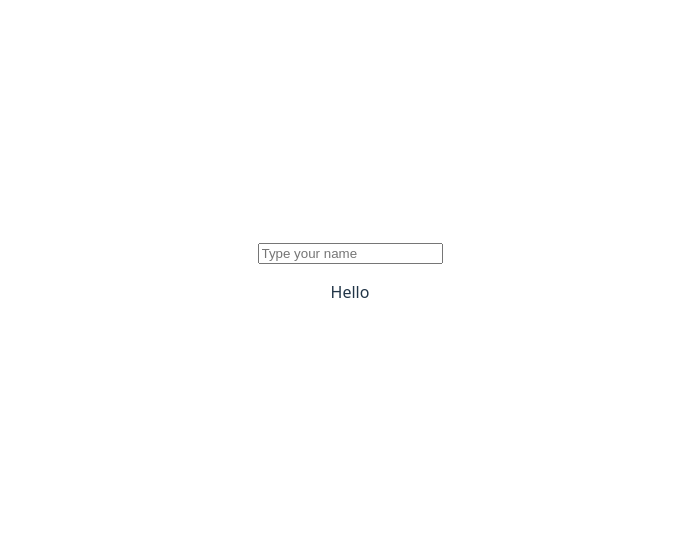
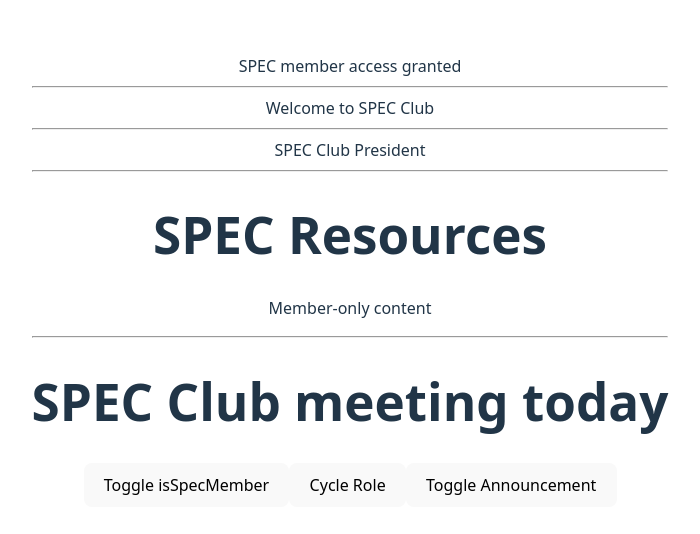
Before and after one commit to Hawi-G/spec-frontend-journey, a Vue app: page / in a window 1280 px wide. Shown: the part 120-654 px from the top of the page, without its empty margins (290-990 px from the left). Built offline with nearby package versions, Linux system fonts and the light colour scheme.

Commit message:
examples

```diff
--- a/src/App.vue
+++ b/src/App.vue
@@ -1,9 +1,74 @@
-<script setup>
-import {ref} from 'vue'
-const name=ref('')
+<template>
+  <div>
+    <!-- v-if -->
+    <div v-if="isSpecMember">
+      SPEC member access granted
+    </div>
+    <hr />
+
+    <!-- v-if / v-else -->
+    <div v-if="isSpecMember">
+      Welcome to SPEC Club
+    </div>
+    <div v-else>
+      Please join SPEC Club
+    </div>
+    <hr />
+
+    <!-- v-else-if -->
+    <div v-if="role === 'president'">
+      SPEC Club President
+    </div>
+    <div v-else-if="role === 'leader'">
+      SPEC Team Leader
+    </div>
+    <div v-else>
+      SPEC Member
+    </div>
+    <hr />
+
+    <!-- v-if on template -->
+    <template v-if="isSpecMember">
+      <h1>SPEC Resources</h1>
+      <p>Member-only content</p>
+    </template>
+    <hr />
+
+    <!-- v-show -->
+    <h1 v-show="showAnnouncement">
+      SPEC Club meeting today
+    </h1>
+
+    <!-- Optional buttons to toggle state for testing -->
+    <div style="margin-top: 1rem;">
+      <button @click="toggleMember">Toggle isSpecMember</button>
+      <button @click="cycleRole">Cycle Role</button>
+      <button @click="toggleAnnouncement">Toggle Announcement</button>
+    </div>
+  </div>
+</template>
+
+<script>
+export default {
+  data() {
+    return {
+      isSpecMember: true,
+      role: 'president',
+      showAnnouncement: true,
+    }
+  },
+  methods: {
+    toggleMember() {
+      this.isSpecMember = !this.isSpecMember;
+    },
+    cycleRole() {
+      if (this.role === 'president') this.role = 'leader';
+      else if (this.role === 'leader') this.role = 'member';
+      else this.role = 'president';
+    },
+    toggleAnnouncement() {
+      this.showAnnouncement = !this.showAnnouncement;
+    }
+  }
+}
 </script>
-
-<template>
-  <input v-model="name" placeholder="Type your name">
-  <p>Hello {{ name }}</p>
-</template>
```
